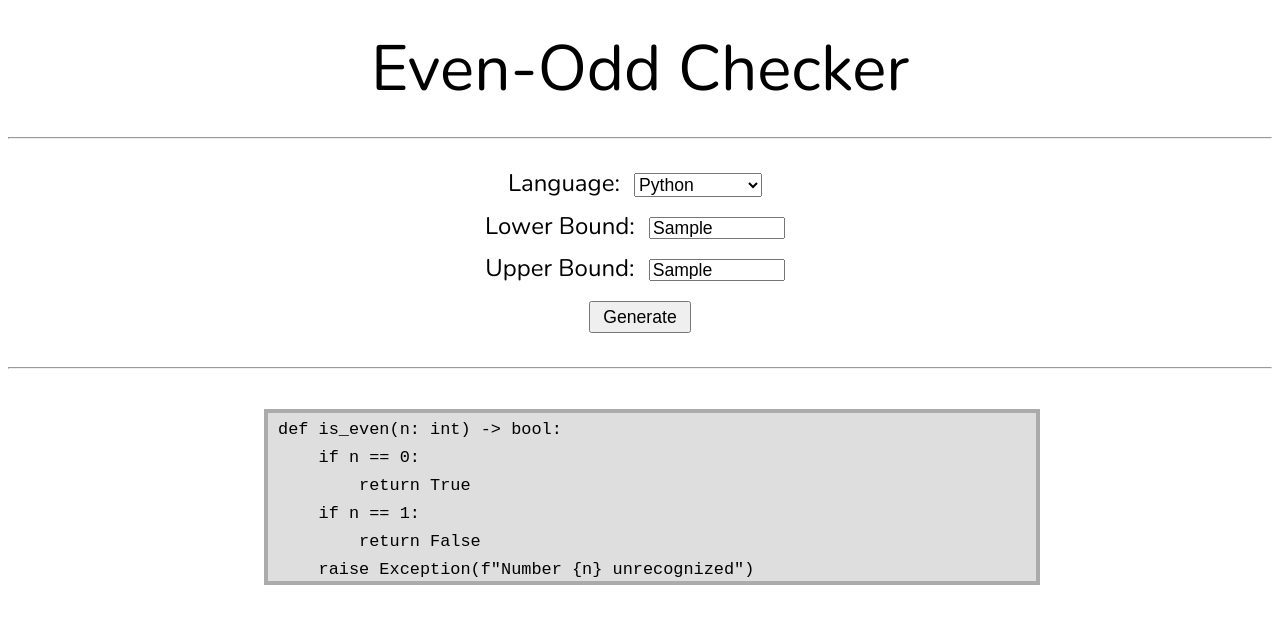
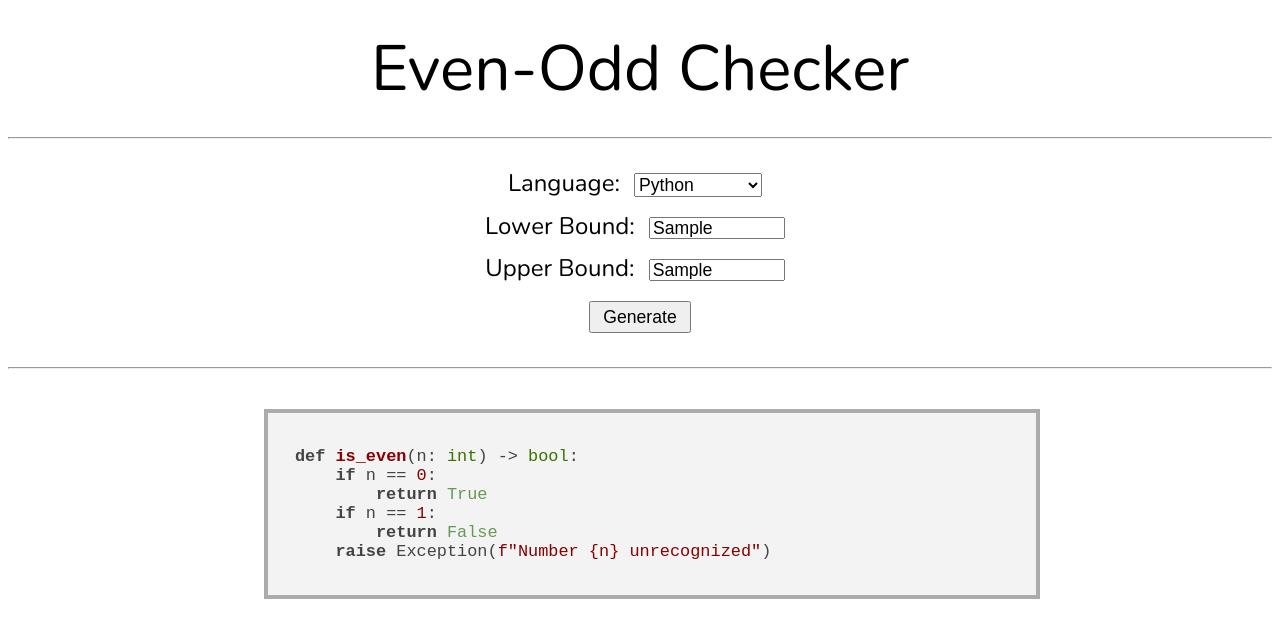
Before and after one commit to vivaansinghvi07/why, a plain HTML site: page even-odd-checker/index.html in a window 1280 px wide. Both pictures are taken after typing "Sample", "Sample" into the empty fields and a click on the button "Generate". Drawn offline with nearby package versions, Linux system fonts and the light colour scheme.

Commit message:
using highlight.js

```diff
--- a/even-odd-checker/index.html
+++ b/even-odd-checker/index.html
@@ -2,6 +2,8 @@
 <head>
     <title>Even or Odd?</title>
     <link href="style.css" rel="stylesheet">
+    <link rel="stylesheet" href="https://cdnjs.cloudflare.com/ajax/libs/highlight.js/11.7.0/styles/default.min.css">
+    <script src="https://cdnjs.cloudflare.com/ajax/libs/highlight.js/11.7.0/highlight.min.js"></script>
 </head>
 <body>
     <header>Even-Odd Checker</header>
@@ -85,17 +87,19 @@
                     // TODO LANGS: shell, C, C++, C# ?, SQL? lol, others
                 }
 
-
                 // format string for the html
                 let output = "";
                 const lines = code.split('\n');
                 for (let line of lines) {
-                    output += `<code>${line.replace(/ /g, "&nbsp;")}</code><br>\n`
+                    output += `<pre><code class="language-${lang.toLowerCase()}">${line.replace(/ /g, "&nbsp;")}</code></pre><br>\n`
                 }
 
                 // show output
                 document.getElementById("code").removeAttribute("hidden");
-                document.getElementById("code").innerHTML = output;
+                document.getElementById("code").innerHTML = `<pre><code class="language-${lang}">${code}</code></pre>`;
+
+                // highlught syntax
+                hljs.highlightAll();
             }
         </script>
 
--- a/even-odd-checker/style.css
+++ b/even-odd-checker/style.css
@@ -46,7 +46,7 @@ hr {
     margin-top: 5vh;
     text-align: left;
     font-size: 130%;
-    background-color: #dedede;
+    background-color: #f3f3f3;
     border: 4px solid #ababab;
 }
 
```
